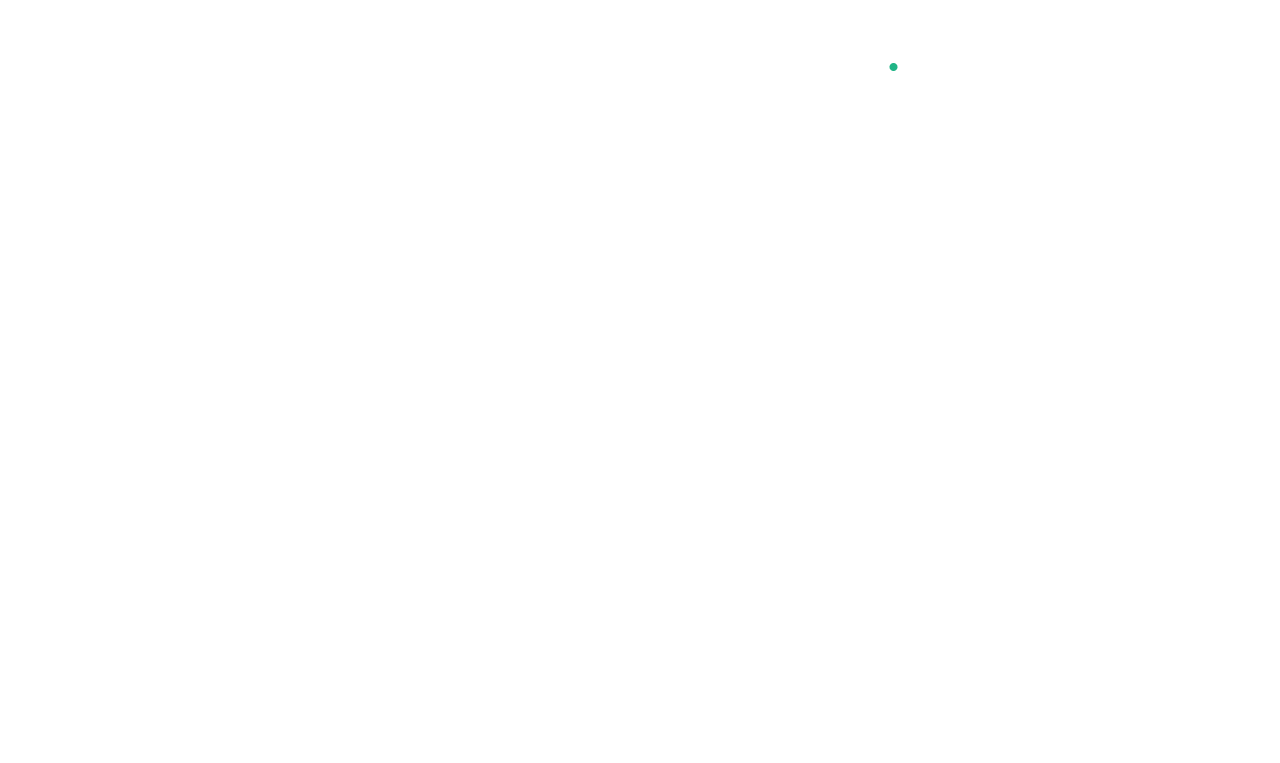
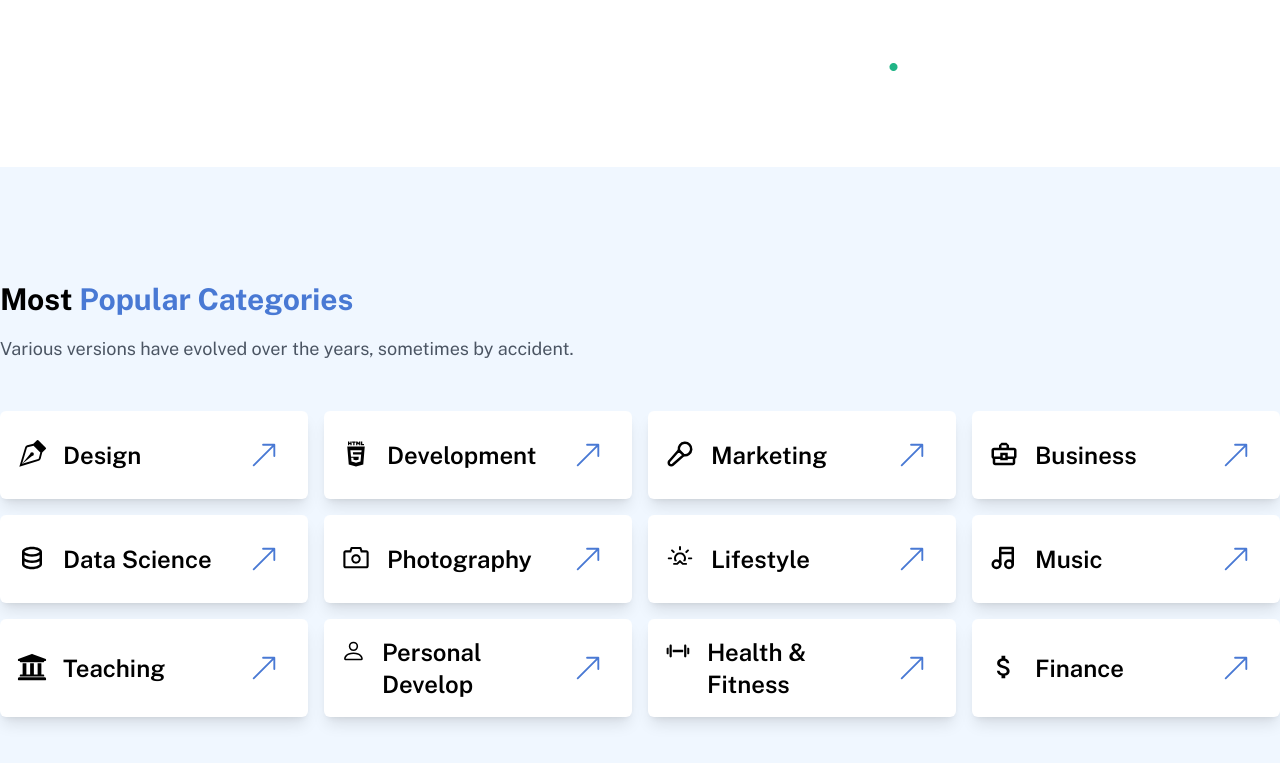
Before and after one commit to guillermocalle/course-academy-website, a React (Vite) app: page / in a window 1280 px wide. Shown: the part 2309-3072 px from the top of the page. Before the commit the page ends 2476 px from the top, so only its background shows below. Built offline with nearby package versions, Linux system fonts and the light colour scheme.

Commit message:
Categories section

```diff
--- a/src/App.css
+++ b/src/App.css
@@ -22,6 +22,10 @@
 
 .slick-prev {
   z-index: 99999;
+}
+
+.category-card:hover .arrow-icon {
+  fill: white;
 }
 
 /* #root {
--- a/src/App.jsx
+++ b/src/App.jsx
@@ -1,5 +1,12 @@
 import React from "react";
-import { Hero, Navbar, Companies, Courses, Achievement } from "./components";
+import {
+  Hero,
+  Navbar,
+  Companies,
+  Courses,
+  Achievement,
+  Categories,
+} from "./components";
 import "./App.css";
 
 const App = () => {
@@ -10,6 +17,7 @@ const App = () => {
       <Companies />
       <Courses />
       <Achievement />
+      <Categories />
     </div>
   );
 };
--- /dev/null
+++ b/src/components/Categories.jsx
@@ -0,0 +1,57 @@
+import React from "react";
+import CategoryCard from "./CategoryCard";
+import { BsVectorPen, BsPerson } from "react-icons/bs";
+import { TiHtml5 } from "react-icons/ti";
+import { TbMicrophone2, TbMusic } from "react-icons/tb";
+import { MdOutlineBusinessCenter, MdAttachMoney } from "react-icons/md";
+import { WiSunrise } from "react-icons/wi";
+import { AiOutlineCamera } from "react-icons/ai";
+import { BiData } from "react-icons/bi";
+import { IoIosFitness } from "react-icons/io";
+import { FaUniversity } from "react-icons/fa";
+
+const Categories = () => {
+  return (
+    <div className="w-full bg-[#F0F7FF] py-24">
+      <div className="md:max-w-[1480px] m-auto max-w-[600px]">
+        <h1 className="md:leading-[72px] text-3xl font-bold">
+          Most <span className="text-[#4979d4]">Popular Categories</span>
+        </h1>
+        <p className="text-lg text-gray-600">
+          Various versions have evolved over the years, sometimes by accident.
+        </p>
+        <div className="grid lg:grid-cols-4 grid-cols-2 py-12 gap-4">
+          <CategoryCard icons={<BsVectorPen size={30} />} title={"Design"} />
+          <CategoryCard icons={<TiHtml5 size={30} />} title={"Development"} />
+          <CategoryCard
+            icons={<TbMicrophone2 size={30} />}
+            title={"Marketing"}
+          />
+          <CategoryCard
+            icons={<MdOutlineBusinessCenter size={30} />}
+            title={"Business"}
+          />
+          <CategoryCard icons={<BiData size={30} />} title={"Data Science"} />
+          <CategoryCard
+            icons={<AiOutlineCamera size={30} />}
+            title={"Photography"}
+          />
+          <CategoryCard icons={<WiSunrise size={30} />} title={"Lifestyle"} />
+          <CategoryCard icons={<TbMusic size={30} />} title={"Music"} />
+          <CategoryCard icons={<FaUniversity size={30} />} title={"Teaching"} />
+          <CategoryCard
+            icons={<BsPerson size={30} />}
+            title={"Personal Develop"}
+          />
+          <CategoryCard
+            icons={<IoIosFitness size={30} />}
+            title={"Health & Fitness"}
+          />
+          <CategoryCard icons={<MdAttachMoney size={30} />} title={"Finance"} />
+        </div>
+      </div>
+    </div>
+  );
+};
+
+export default Categories;
--- /dev/null
+++ b/src/components/CategoryCard.jsx
@@ -0,0 +1,22 @@
+import React from "react";
+import { BsVectorPen, BsArrowUpRight } from "react-icons/bs";
+
+const CategoryCard = ({ icons, title }) => {
+  return (
+    <div className="category-card bg-white p-4 shadow-lg rounded-md flex items-center gap-4 justify-between border border-transparent hover:border-[#4979d4] hover:cursor-pointer group/edit">
+      <div className="flex gap-4">
+        {icons}
+        <h1 className="text-2xl font-semibold">{title}</h1>
+      </div>
+      <div className="group-hover/edit:bg-[#4979d4] rounded-lg p-3">
+        <BsArrowUpRight
+          size={30}
+          style={{ color: "#4979d4" }}
+          className="arrow-icon"
+        />
+      </div>
+    </div>
+  );
+};
+
+export default CategoryCard;
--- a/src/components/index.js
+++ b/src/components/index.js
@@ -3,5 +3,6 @@ import Hero from "./Hero";
 import Companies from "./Companies";
 import Courses from "./Courses";
 import Achievement from "./Achievement";
+import Categories from "./Categories";
 
-export { Navbar, Hero, Companies, Courses, Achievement };
+export { Navbar, Hero, Companies, Courses, Achievement, Categories };
```
